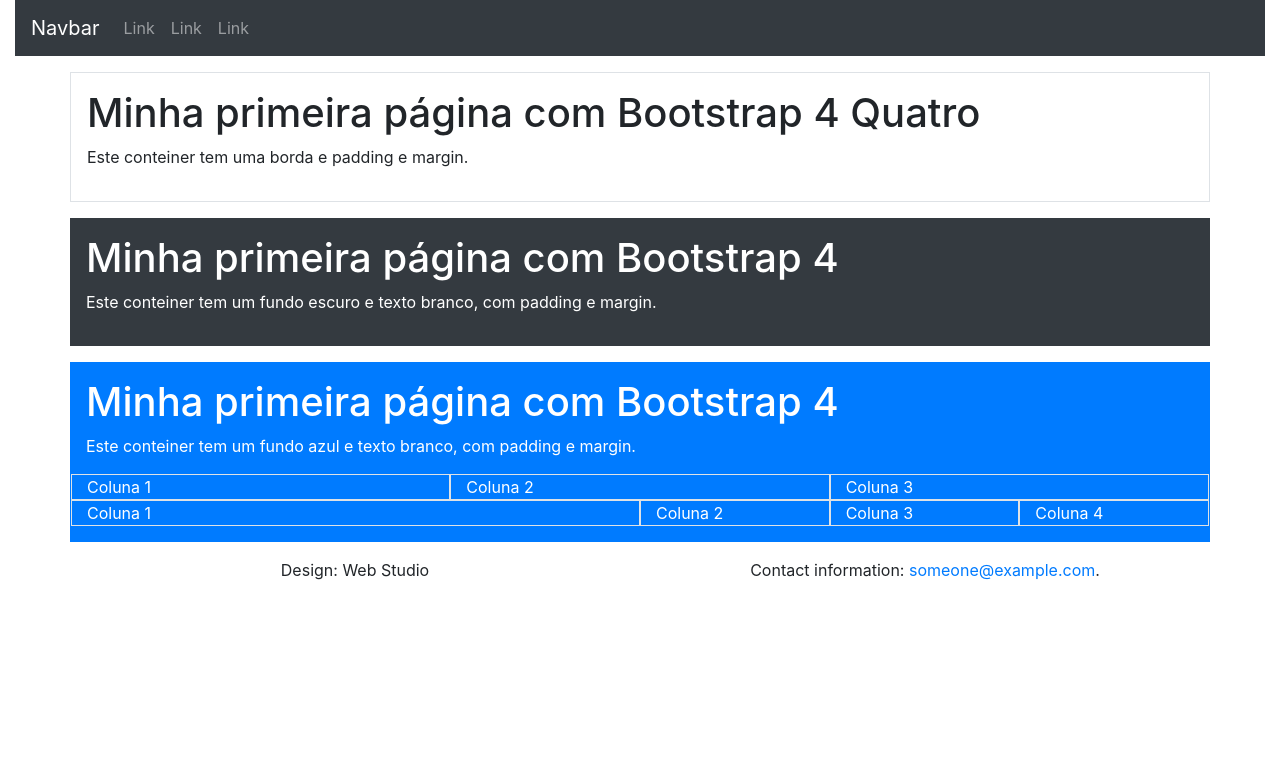
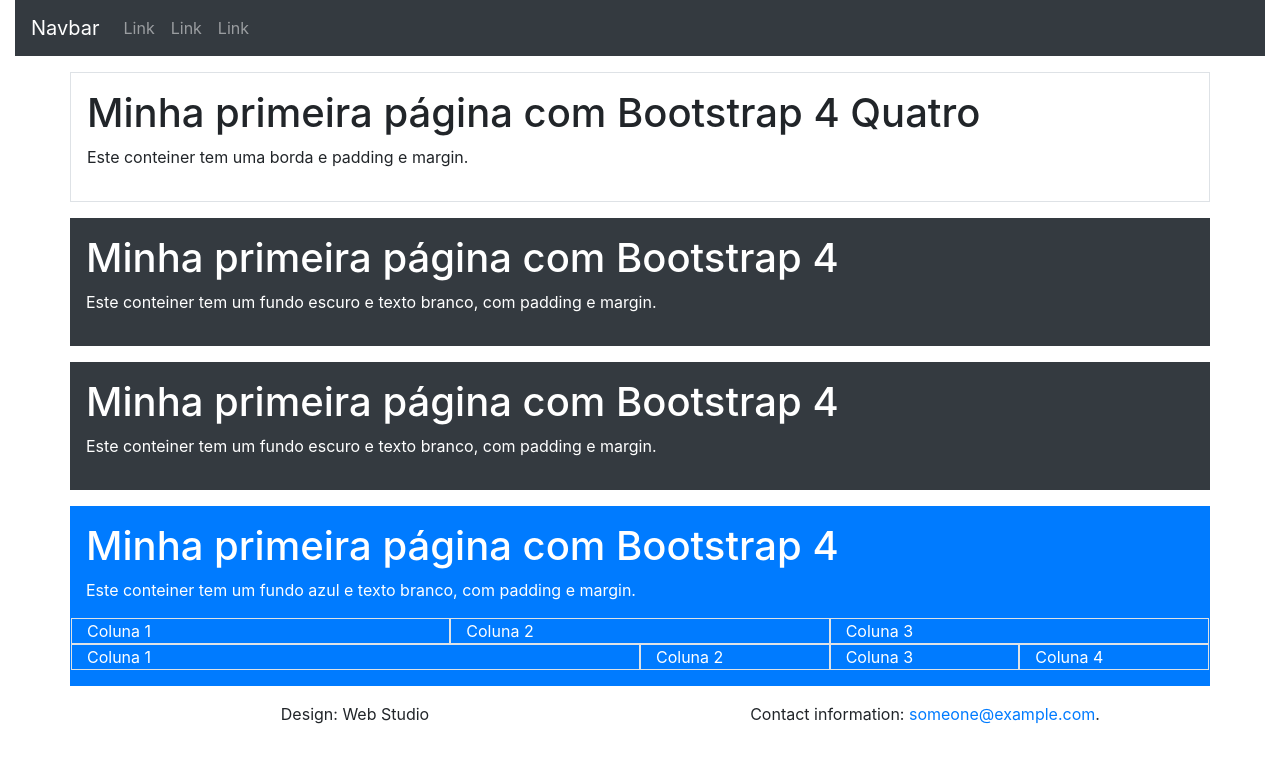
Before and after one commit to joedio-borges/git-teste, a website: page index.html in a window 1280 px wide. Drawn offline with nearby package versions, Linux system fonts and the light colour scheme.

Commit message:
segunda versao

```diff
--- a/index.html
+++ b/index.html
@@ -46,6 +46,11 @@
 		<p>Este conteiner tem um fundo escuro e texto branco, com padding e margin.</p>
 	</div>
 
+	<div class="container p-3 my-3 bg-dark text-white">
+		<h1>Minha primeira página com Bootstrap 4</h1>
+		<p>Este conteiner tem um fundo escuro e texto branco, com padding e margin.</p>
+	</div>
+
 	<div class="container p-3 my-3 bg-primary text-white">
 		<h1>Minha primeira página com Bootstrap 4</h1>
 		<p>Este conteiner tem um fundo azul e texto branco, com padding e margin.</p>
```
